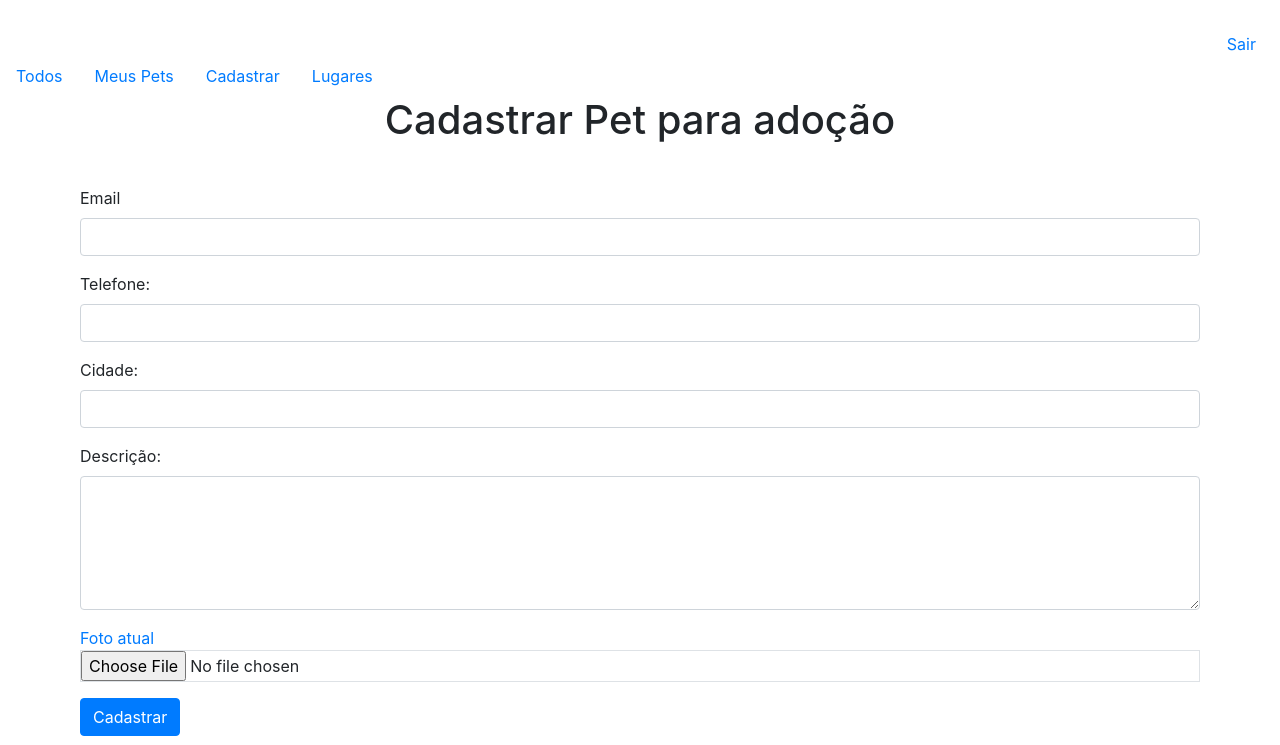
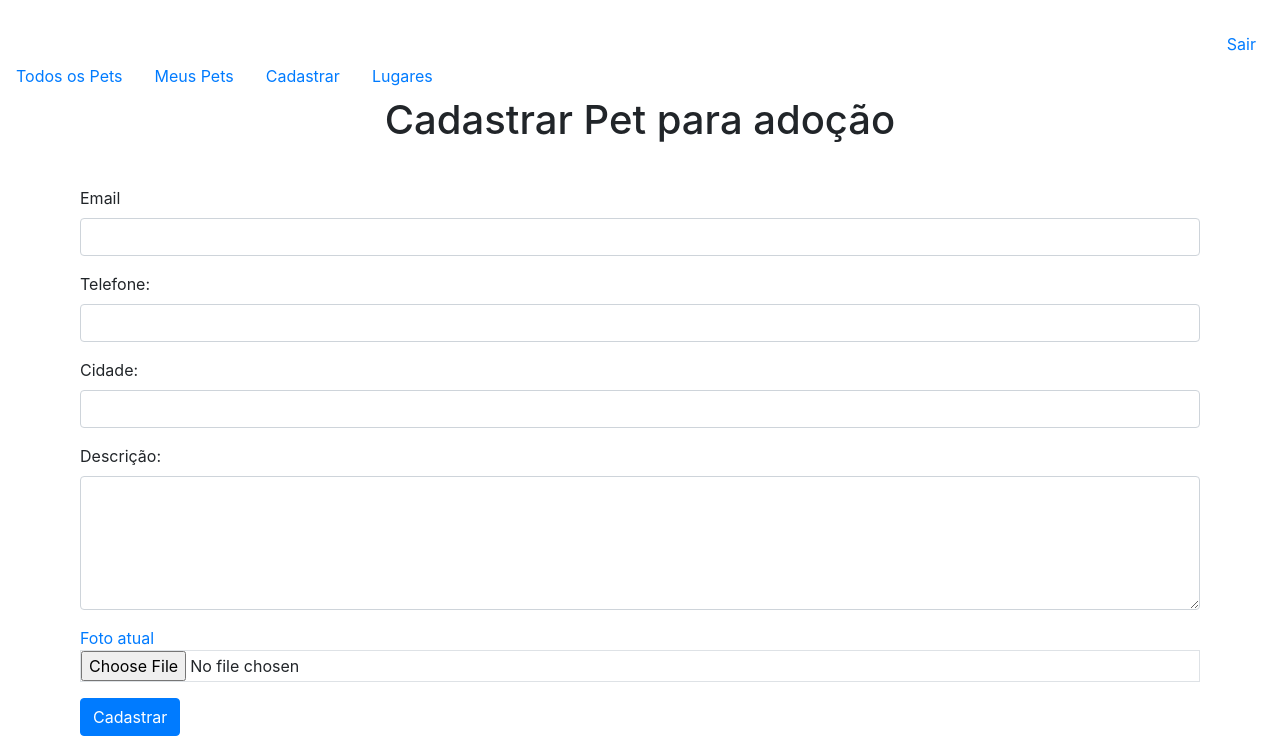
Before and after one commit to MatheusL3/sospet, a Django app: page /pet/register/ in a window 1280 px wide. Shown: the part 224-969 px from the top of the page. Run offline with Django 3.2, Linux system fonts and the light colour scheme; a user stored in the database is signed in; parts of the project's set-up code (start-up, migrations or seed data) failed here and were passed over; some libraries are stand-ins or nearby versions.

Commit message:
atualização

```diff
--- a/sospet/core/templates/layout/header.html
+++ b/sospet/core/templates/layout/header.html
@@ -10,7 +10,7 @@
 <div>
     <ul class="nav">
         <li class="nav-item">
-            <a href="{% url 'inicio' %}" class="nav-link">Todos</a>
+            <a href="{% url 'inicio' %}" class="nav-link">Todos os Pets</a>
         </li>
         <li class="nav-item">
             <a href="{% url 'meus-pets' %}" class="nav-link">Meus Pets</a>
```
